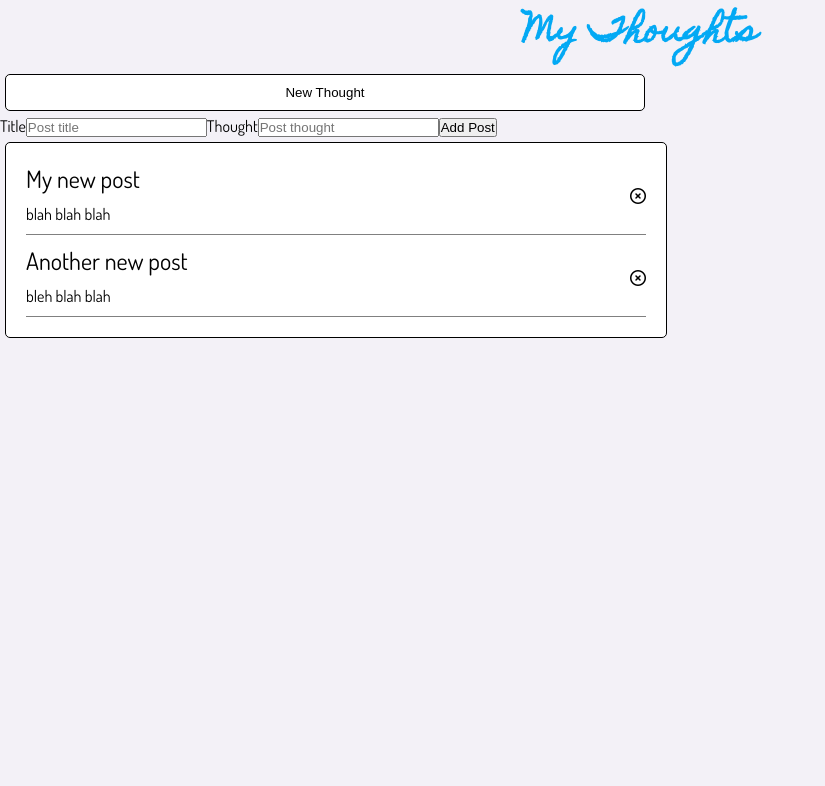
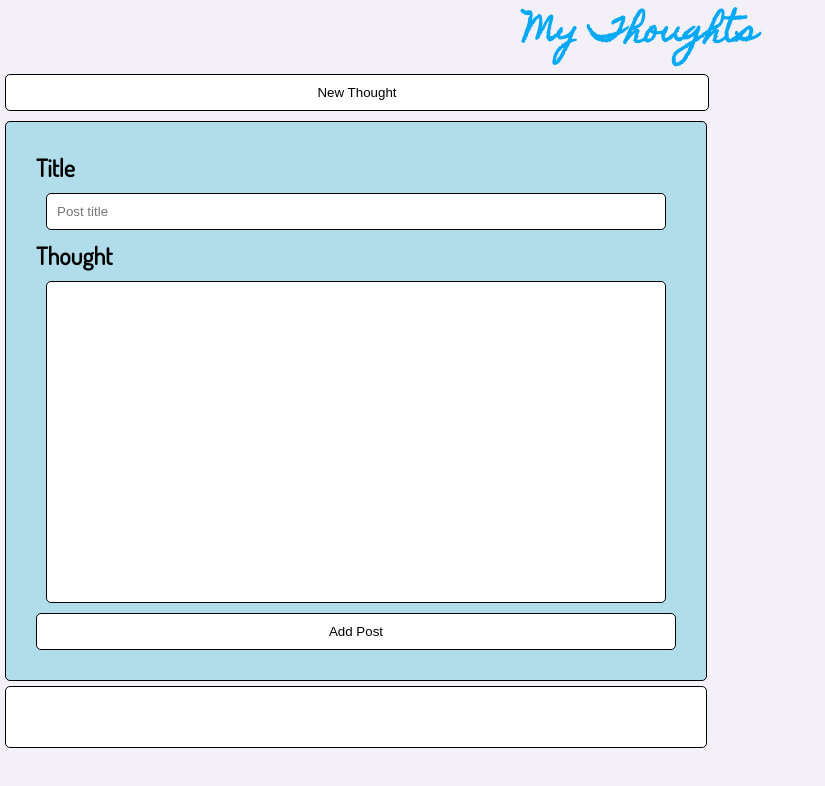
Before and after one commit to CGriffus/Social-Posts-Lab, an Angular app: page / in a window 1280 px wide. Both pictures are taken after a click on the button "New Thought". Shown: the top 786 px of the page, without its empty margins (0-825 px from the left). Built offline with nearby package versions, Linux system fonts and the light colour scheme.

Commit message:
worked on positioning of all components

```diff
--- a/src/app/social-posts/post-form/post-form.component.css
+++ b/src/app/social-posts/post-form/post-form.component.css
@@ -0,0 +1,33 @@
+form {
+  display: flex;
+  flex-direction: column;
+  width: 50%;
+  margin: 5px;
+  background: #b1ddea;
+  border: 1px solid black;
+  border-radius: 5px;
+  padding: 30px;
+}
+
+label {
+  font-size: 24px;
+  font-weight: 600;
+}
+
+input {
+  padding: 10px;
+  margin: 10px;
+  border-radius: 5px;
+  border: 1px solid black;
+}
+
+#thought {
+  height: 300px;
+}
+
+#add {
+  background: white;
+  border: 1px solid black;
+  border-radius: 5px;
+  padding: 10px;
+}
--- a/src/app/social-posts/post-form/post-form.component.html
+++ b/src/app/social-posts/post-form/post-form.component.html
@@ -2,12 +2,6 @@
   <label for="title">Title</label>
   <input type="text" placeholder="Post title" name="title" id="title" ngModel />
   <label for="thought">Thought</label>
-  <input
-    type="text"
-    placeholder="Post thought"
-    name="thought"
-    id="thought"
-    ngModel
-  />
-  <button>Add Post</button>
+  <input type="text" name="thought" id="thought" ngModel />
+  <button id="add">Add Post</button>
 </form>
--- a/src/app/social-posts/social-posts.component.css
+++ b/src/app/social-posts/social-posts.component.css
@@ -9,7 +9,7 @@ button {
   border: 1px solid black;
   border-radius: 5px;
   padding: 10px;
-  width: 50%;
+  width: 55%;
   margin: 5px;
 }
 
@@ -17,7 +17,7 @@ div {
   background: white;
   border: 1px solid black;
   border-radius: 5px;
-  padding: 10px;
+  padding: 30px;
   margin: 5px;
   height: auto;
   width: 50%;
--- a/src/app/social-posts/social-posts.component.html
+++ b/src/app/social-posts/social-posts.component.html
@@ -1,8 +1,11 @@
 <main>
   <h1>My Thoughts</h1>
   <section>
-    <button>New Thought</button>
-    <app-post-form (onAdd)="addNewPostHandler($event)"></app-post-form>
+    <button (click)="toggleForm()">New Thought</button>
+    <app-post-form
+      *ngIf="show"
+      (onAdd)="addNewPostHandler($event)"
+    ></app-post-form>
     <div>
       <app-post
         *ngFor="let post of posts; index as i"
@@ -13,6 +16,3 @@
     </div>
   </section>
 </main>
-
-<!-- (click)="toggleForm()" -->
-<!-- *ngIf="show" -->
--- a/src/app/social-posts/social-posts.component.ts
+++ b/src/app/social-posts/social-posts.component.ts
@@ -9,10 +9,7 @@ import { Post } from "../interfaces/post";
 export class SocialPostsComponent implements OnInit {
   show: boolean = false;
 
-  posts: Post[] = [
-    { title: "My new post", thought: "blah blah blah" },
-    { title: "Another new post", thought: "bleh blah blah" }
-  ];
+  posts: Post[] = [];
 
   constructor() {}
 
--- a/src/styles.css
+++ b/src/styles.css
@@ -7,7 +7,4 @@
 body {
   font-family: "Dosis", sans-serif;
   background: #f3f1f7;
-  /* display: flex;
-  flex-direction: column;
-  align-items: center; */
 }
```
